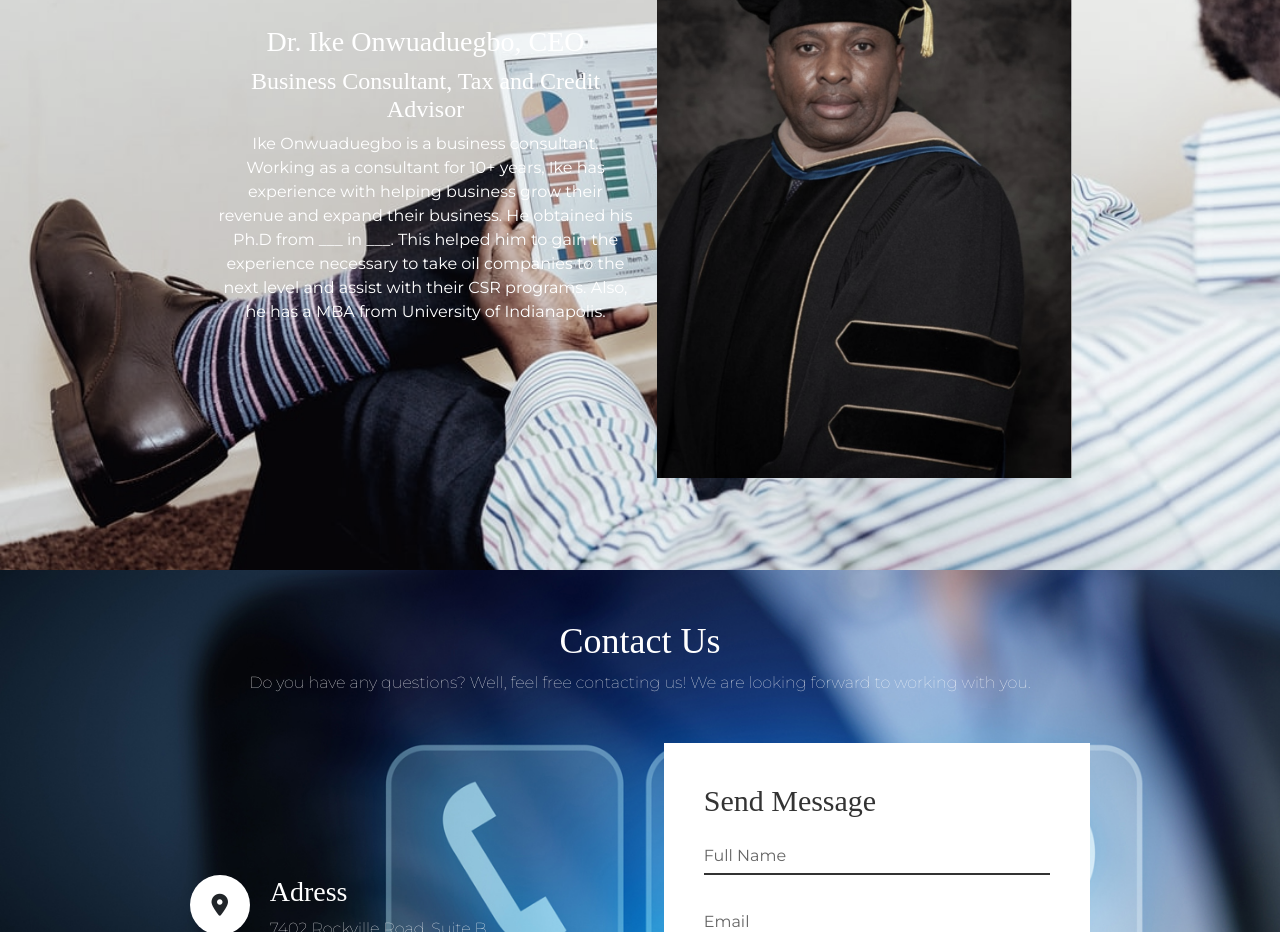
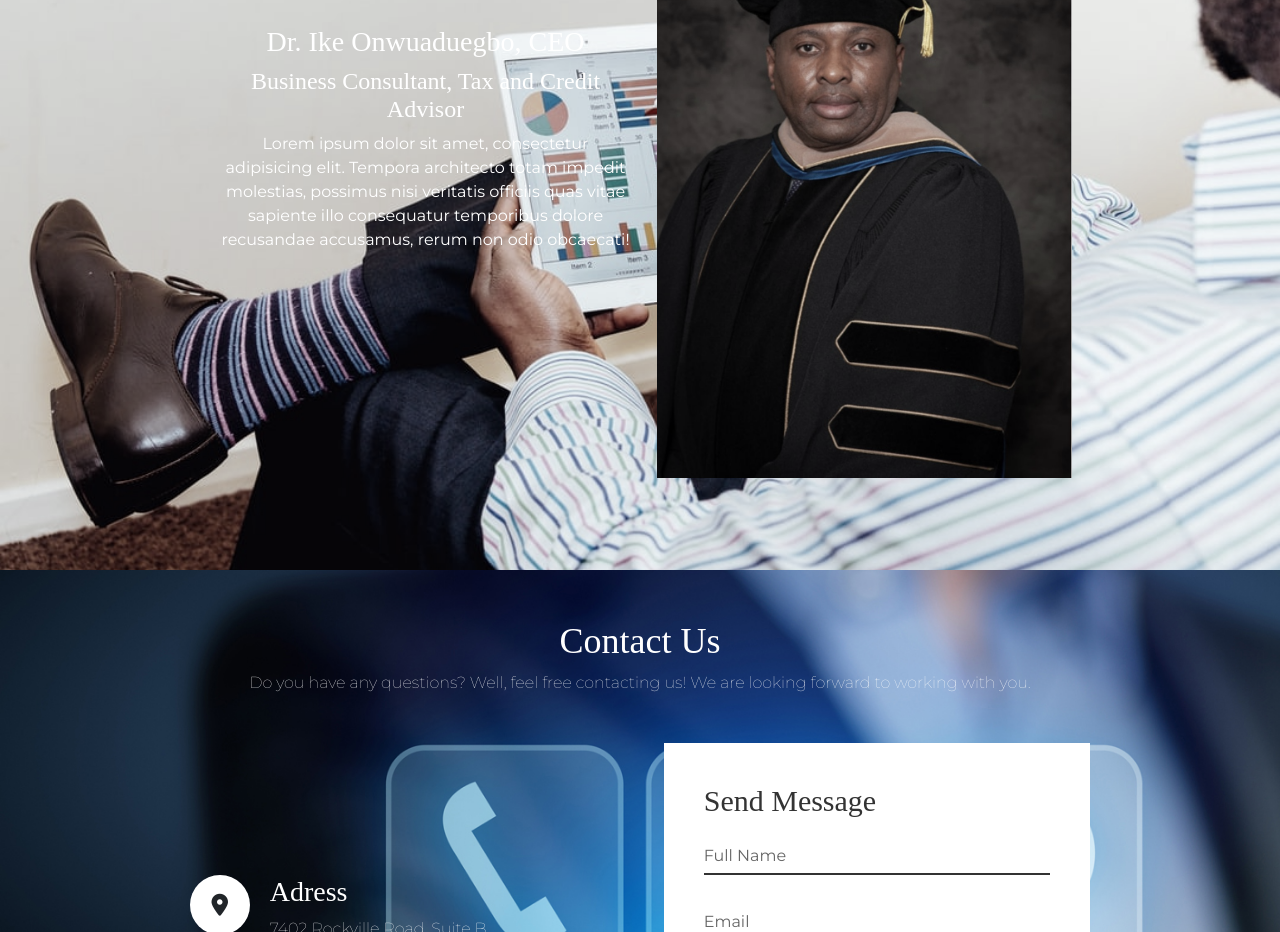
Before and after one commit to konwuadu4/csr, a plain HTML site: page about.html in a window 1280 px wide. Shown: the part 860-1792 px from the top of the page. Drawn offline with nearby package versions, Linux system fonts and the light colour scheme.

Commit message:
connect all

```diff
--- a/about.html
+++ b/about.html
@@ -82,9 +82,10 @@
             <div class="col about-info">
               <h3> Dr. Ike Onwuaduegbo, CEO </h3>
               <h4> Business Consultant, Tax and Credit Advisor </h4>
-              <p> Ike Onwuaduegbo is a business consultant. Working as a consultant for 10+ years, Ike has experience with helping business grow their revenue and expand their business.
+              <p> Lorem ipsum dolor sit amet, consectetur adipisicing elit. Tempora architecto totam impedit molestias, possimus nisi veritatis officiis quas vitae sapiente illo consequatur temporibus dolore recusandae accusamus, rerum non odio obcaecati!</p>
+              <!-- <p> Ike Onwuaduegbo is a business consultant. Working as a consultant for 10+ years, Ike has experience with helping business grow their revenue and expand their business.
                 He obtained his Ph.D from ___ in ___. This helped him to gain the experience necessary to take oil companies to the next level and assist with their CSR programs.
-                Also, he has a MBA from University of Indianapolis.  </p>
+                Also, he has a MBA from University of Indianapolis.  </p> -->
               </div>
               <div class="col">
                 <img src="images/ikeonwua.jpeg" class= "card-img-top" alt="ike onwuaduegbo">
```
